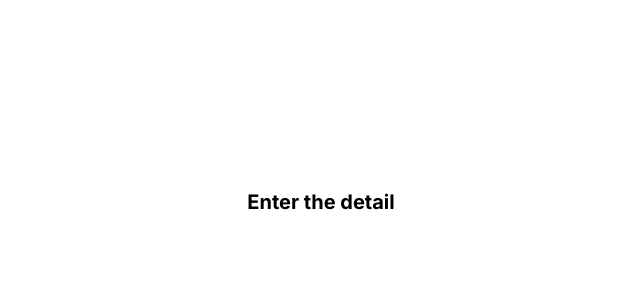
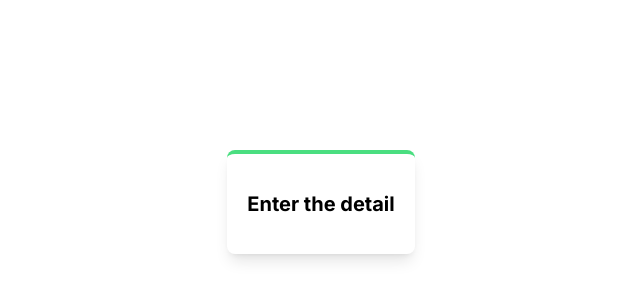
Before and after one commit to muzammilpro/Next_Js_Auth, a Next.js app: page / in a window 1280 px wide. Shown: the part 198-498 px from the top of the page, without its empty margins (319-959 px from the left). Built offline with nearby package versions, Linux system fonts and the light colour scheme.

Commit message:
Under Procedure

```diff
--- a/app/page.js
+++ b/app/page.js
@@ -3,8 +3,8 @@ import Image from 'next/image'
 export default function Home() {
   return (
   <div className='grid place-items-center h-screen'>
-    <div className='text-xl font-bold my-4'>
-    <h1>Enter the detail</h1>
+    <div className='shadow-lg p-5 rounded-lg border-t-4 border-green-400 '>
+    <h1 className='text-xl font-bold my-4'>Enter the detail</h1>
     </div>
   </div>
   )
```
